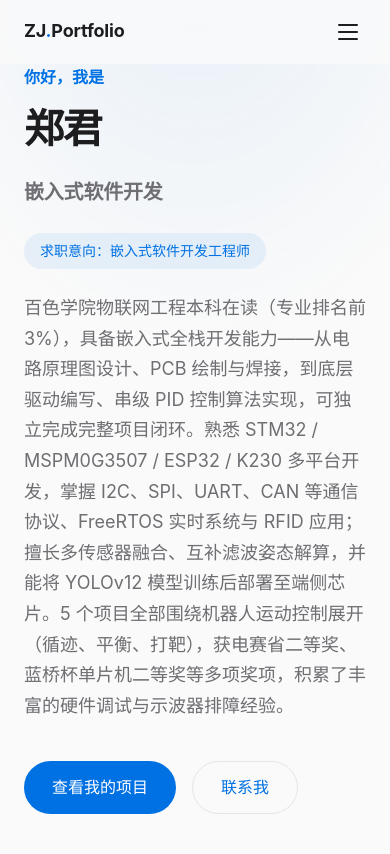
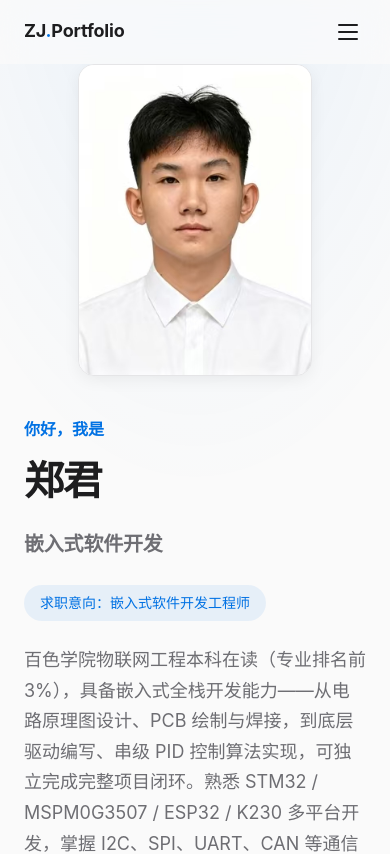
Before and after one commit to junzheng837-beep/portfolio, a React (Vite) app: page / in a window 390 px wide. Shown: the top 854 px of the page. Built offline with nearby package versions, Linux system fonts and the light colour scheme.

Commit message:
首页 Hero 右侧新增个人肖像照（移动端自适应）

```diff
--- a/src/components/Hero.jsx
+++ b/src/components/Hero.jsx
@@ -5,6 +5,7 @@ export default function Hero() {
   return (
     <section className="hero" id="top">
       <div className="container">
+        <div className="hero-flex">
           <div className="hero-content">
             <Reveal>
               <p className="hero-hello">{profile.hello}</p>
@@ -22,6 +23,12 @@ export default function Hero() {
               </div>
             </Reveal>
           </div>
+          <Reveal delay={150}>
+            <div className="hero-portrait">
+              <img src="media/portrait.jpg" alt={`${profile.name}的个人照片`} />
+            </div>
+          </Reveal>
+        </div>
       </div>
     </section>
   )
--- a/src/index.css
+++ b/src/index.css
@@ -173,8 +173,44 @@ img {
     var(--bg);
 }
 
+.hero-flex {
+  display: flex;
+  align-items: center;
+  gap: 64px;
+  max-width: 1080px;
+}
+
+.hero-portrait {
+  flex-shrink: 0;
+  width: clamp(200px, 24vw, 300px);
+  aspect-ratio: 3 / 4;
+  border-radius: var(--radius);
+  overflow: hidden;
+  border: 1px solid var(--border);
+  background: var(--bg-card);
+  box-shadow: var(--shadow-md);
+}
+
+.hero-portrait img {
+  width: 100%;
+  height: 100%;
+  object-fit: cover;
+}
+
 .hero-content {
   max-width: 720px;
+}
+
+@media (max-width: 820px) {
+  .hero-flex {
+    flex-direction: column-reverse;
+    gap: 40px;
+    text-align: left;
+  }
+
+  .hero-portrait {
+    width: min(240px, 60vw);
+  }
 }
 
 .hero-hello {
```
Also changed, not shown: public/media/portrait.jpg (added). Lines whose indentation alone changed are shown as unchanged.
